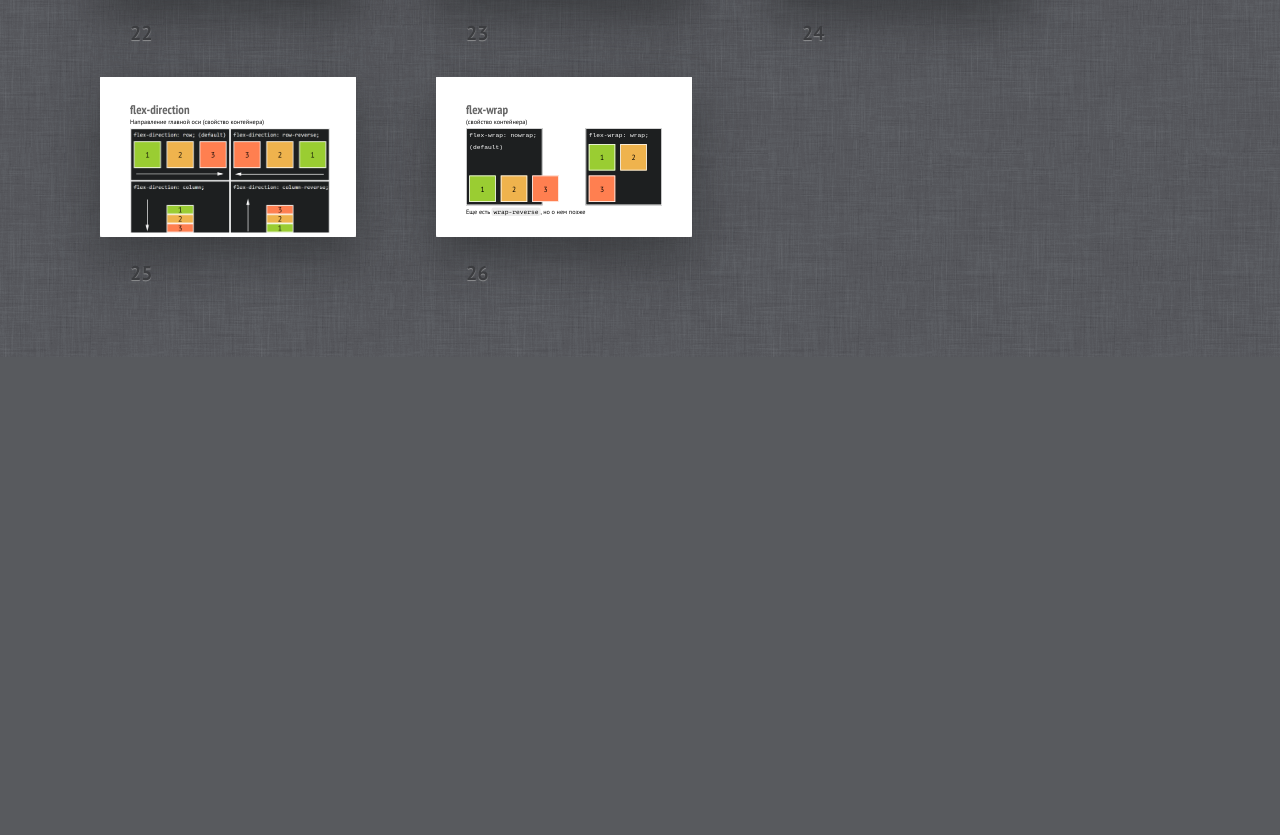
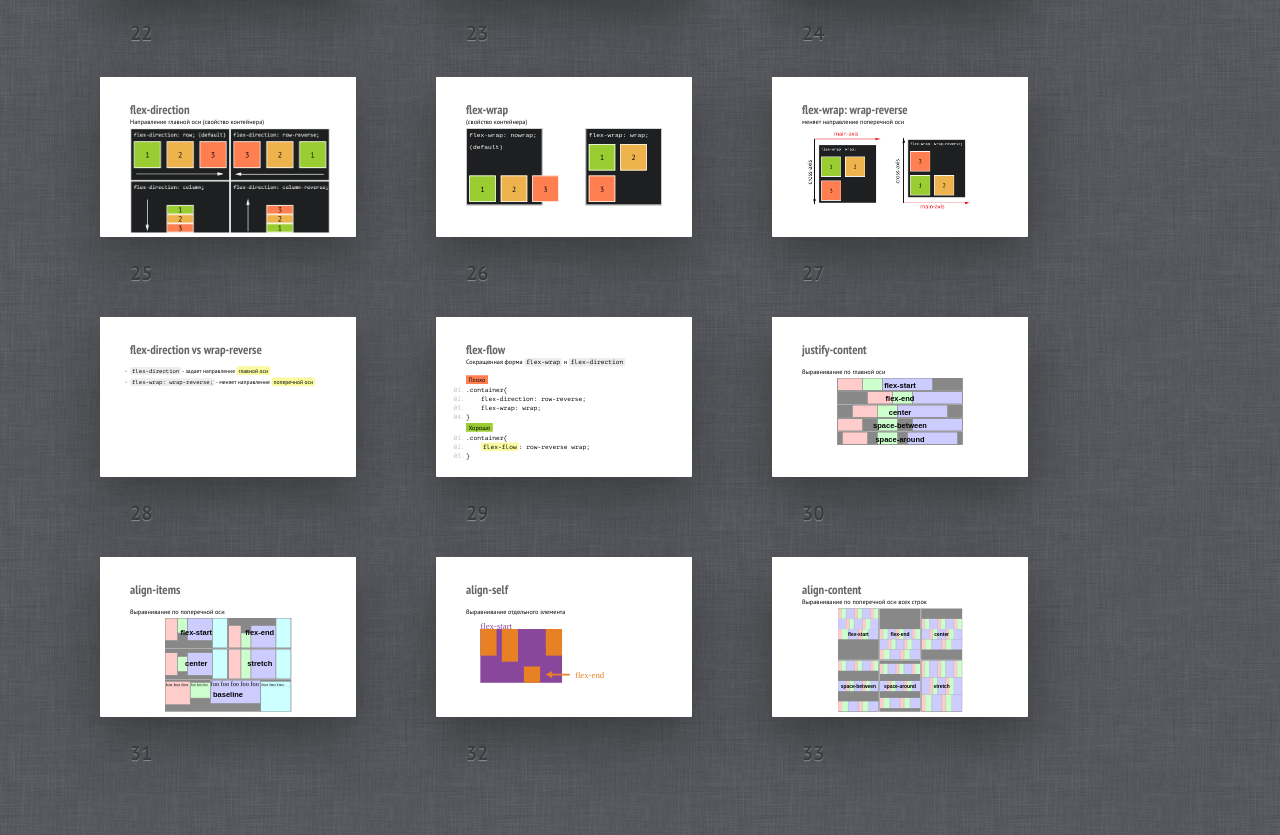
Before and after one commit to SakerONE/flexbox, a website: page index.html in a window 1280 px wide. Shown: the part 2023-2858 px from the top of the page. Before the commit the page ends 2380 px from the top, so only its background shows below. Drawn offline with Linux system fonts and the light colour scheme; a script that the page names is missing.

Commit message:
update(flexbox): add some slides

```diff
--- a/index.html
+++ b/index.html
@@ -8,6 +8,25 @@
 	<link rel="stylesheet" href="components/shower-ribbon/styles/screen.css">
 	<script async src="//assets.codepen.io/assets/embed/ei.js"></script>
 	<style>
+		.bad,
+		.good{
+			display: inline-block;
+			/*margin: 10px;*/
+			padding: 0 10px;
+			line-height: 1.4;
+		}
+		.bad{
+			background: coral;
+		}
+		.good{
+			background: yellowgreen;
+		}
+		.less{
+			line-height: 1;
+		}
+		.slide .less-code code{
+			line-height: 1.4;
+		}
 		.grid{
 			margin-top: -30px;
 			display: flex;
@@ -440,8 +459,6 @@
 			</div>
 		</div>
 
-		<p>Еще есть <code>wrap-reverse</code>, но о нем позже</p>
-
 		<style>
 			#wrap .wrapper{
 				display: flex;
@@ -482,6 +499,134 @@
 			}
 		</style>
 	</div></article>
+	<article class="slide" id="wrapReverse"><div>
+		<h2 class="no-margin">flex-wrap: wrap-reverse</h2>
+		<h3>меняет направление поперечной оси</h3>
+
+		<img src="images/wrap-reverse.jpg" width="700px" alt="">
+
+	</div></article>
+	<article class="slide"><div>
+		<h2>flex-direction vs wrap-reverse</h2>
+
+		<ul style="font-size: 90%">
+			<li><code>flex-direction</code> - задает направление <mark>главной оси</mark></li>
+			<li><code>flex-wrap: wrap-reverse;</code> - меняет направление <mark>поперечной оси</mark></li>
+		</ul>
+
+	</div></article>
+	<article class="slide"><div>
+		<h2 class="no-margin">flex-flow</h2>
+		<h3 style="margin-bottom: 20px;">Сокращенная форма <code>flex-wrap</code> и <code>flex-direction</code></h3>
+
+		<h4 class="bad">Плохо</h4>
+
+		<pre class="no-margin less-code">
+			<code>.container{</code>
+			<code>	flex-direction: row-reverse;</code>
+			<code>	flex-wrap: wrap;</code>
+			<code>}</code>
+		</pre>
+
+		<h4 class="good">Хорошо</h4>
+
+		<pre class="less-code">
+			<code>.container{</code>
+			<code>	<mark>flex-flow</mark>: row-reverse wrap;</code>
+			<code>}</code>
+		</pre>
+
+
+	</div></article>
+<!-- 	<article class="slide" id="justifyContent"><div>
+	<h2 class="no-margin">justify-content</h2>
+	<h3>Выравнивание по главной оси</h3>
+
+
+	<h4 class="less">flex-start</h4>
+	<div class="flex-container flex-start">
+		<div class="item">1</div>
+		<div class="item">2</div>
+		<div class="item">3</div>
+	</div>
+	<h4 class="less">flex-end</h4>
+	<div class="flex-container flex-end">
+		<div class="item">1</div>
+		<div class="item">2</div>
+		<div class="item">3</div>
+	</div>
+	<h4 class="less">center</h4>
+	<div class="flex-container center">
+		<div class="item">1</div>
+		<div class="item">2</div>
+		<div class="item">3</div>
+	</div>
+	<h4 class="less">space-between</h4>
+	<div class="flex-container space-between">
+		<div class="item">1</div>
+		<div class="item">2</div>
+		<div class="item">3</div>
+	</div>
+	<h4 class="less">space-around</h4>
+	<div class="flex-container space-around">
+		<div class="item">1</div>
+		<div class="item">2</div>
+		<div class="item">3</div>
+	</div>
+
+	<style>
+		#justifyContent h4{
+			font-size: 20px;
+		}
+		#justifyContent .flex-container{
+			height: initial;
+		}
+		#justifyContent .item{
+			height: 50px;
+			width: 50px;
+		}
+		#justifyContent .flex-end{
+			justify-content: flex-end;
+		}
+		#justifyContent .center{
+			justify-content: center;
+		}
+		#justifyContent .space-between{
+			justify-content: space-between;
+		}
+		#justifyContent .space-around{
+			justify-content: space-around;
+		}
+	</style>
+</div></article> -->
+	<article class="slide"><div>
+		<h2>justify-content</h2>
+		<h3>Выравнивание по главной оси</h3>
+
+		<img src="images/justify-content.svg" style="display: block; margin: 0 auto" alt="">
+
+	</div></article>
+	<article class="slide"><div>
+		<h2>align-items</h2>
+		<h3>Выравнивание по поперечной оси</h3>
+
+		<img src="images/align-items.svg" style="display: block; margin: 0 auto" alt="">
+
+	</div></article>
+	<article class="slide"><div>
+		<h2>align-self</h2>
+		<h3>Выравнивание отдельного элемента</h3>
+
+		<img src="images/align-self.svg" style="display: block; margin: 0 auto" width="700" alt="">
+
+	</div></article>
+	<article class="slide"><div>
+		<h2 class="no-margin">align-content</h2>
+		<h3>Выравнивание по поперечной оси всех строк</h3>
+
+		<img src="images/align-content.svg" style="display: block; margin: 0 auto" width="500" alt="">
+
+	</div></article>
 	<!-- <p class="badge"><a href="https://github.com/shower/shower">Fork me on Github</a></p> -->
 	<!--
 		To hide progress bar from entire presentation
```
Also changed, not shown: images/align-content.svg (added), images/align-items.svg (added), images/align-self.svg (added), images/justify-content.svg (added), images/wrap-reverse.jpg (added).
